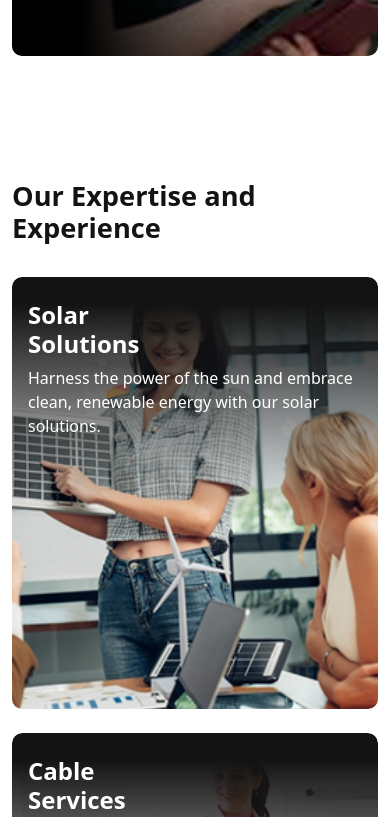
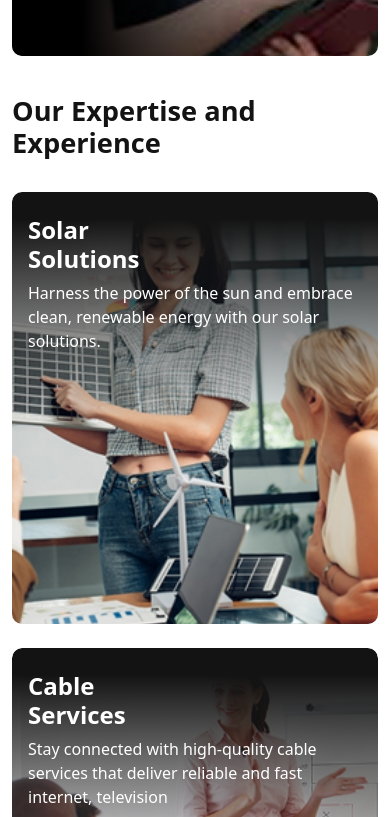
Before and after one commit to atul-rai69/Layout_practice_5, a plain HTML site: page index.html in a window 390 px wide. Shown: the part 509-1326 px from the top of the page. Drawn offline with nearby package versions, Linux system fonts and the light colour scheme; a web font is replaced by a local one.

Commit message:
Refactor CSS styles for layout and responsiveness
Updated CSS styles for various components including body, sections, and cards. Adjusted padding, font sizes, and background colors for improved layout and responsiveness.

```diff
--- a/styles/style.css
+++ b/styles/style.css
@@ -11,7 +11,8 @@ body{
 }
 
 section{
-    padding: 100px 0 100px 0;
+    /* padding: 100px 0 100px 0; */
+    padding: clamp(0.938rem, -2.857rem + 10.119vw, 6.25rem) 0;
 }
 
 .container-wide {
@@ -47,9 +48,7 @@ section{
     color: var(--color-primary) !important;
 }
 
-.hero{
 
-}
 .hero-content{
     background: url(../images/image\ 20.jpg);
     padding:  8rem 0;
@@ -80,6 +79,7 @@ section{
 
 .expertise-section{
     background-color: var(--bg-primary);
+    padding-top: clamp(0.938rem, -0.625rem + 4.167vw, 3.125rem);
 }
 .expertise-section h3{
     font-size: var(--font-size-h3);
```
